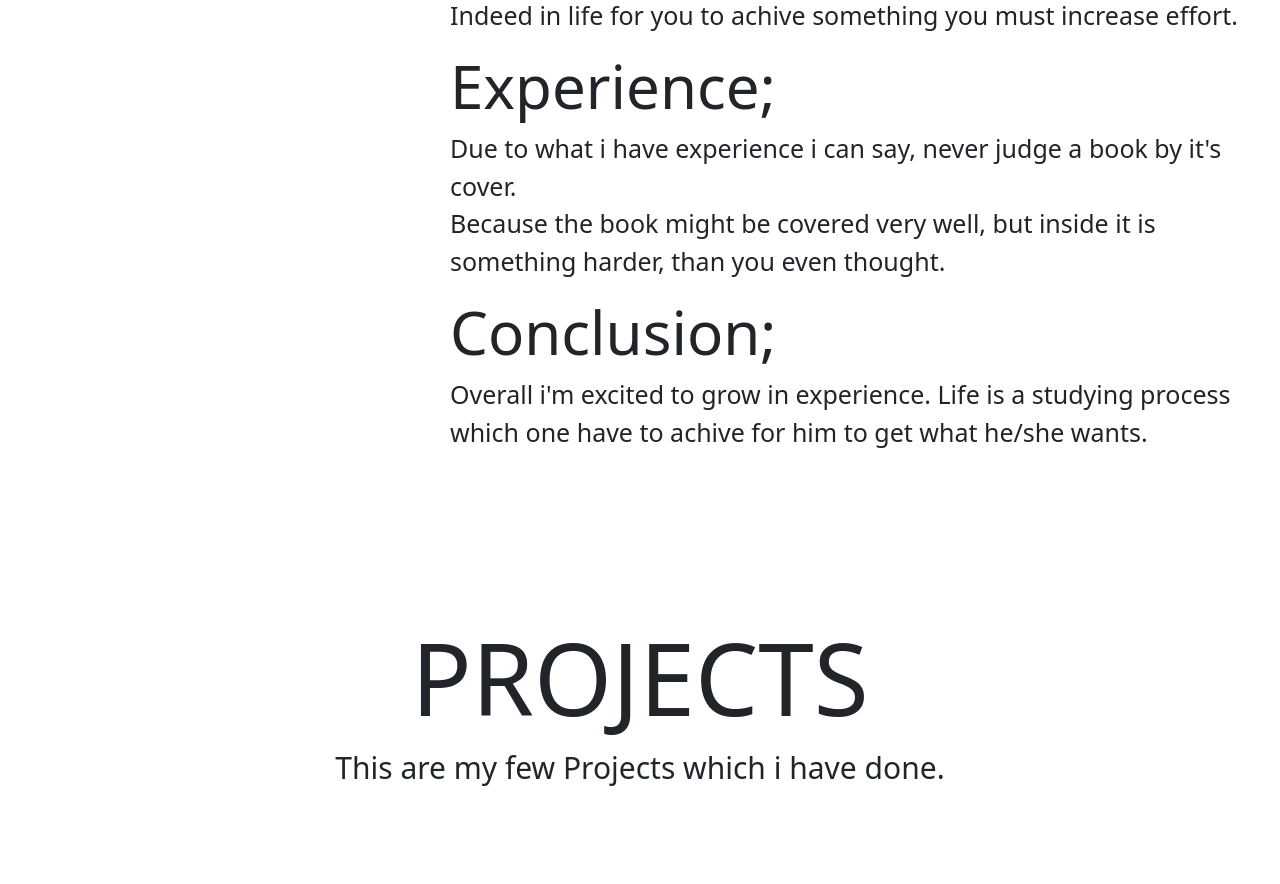
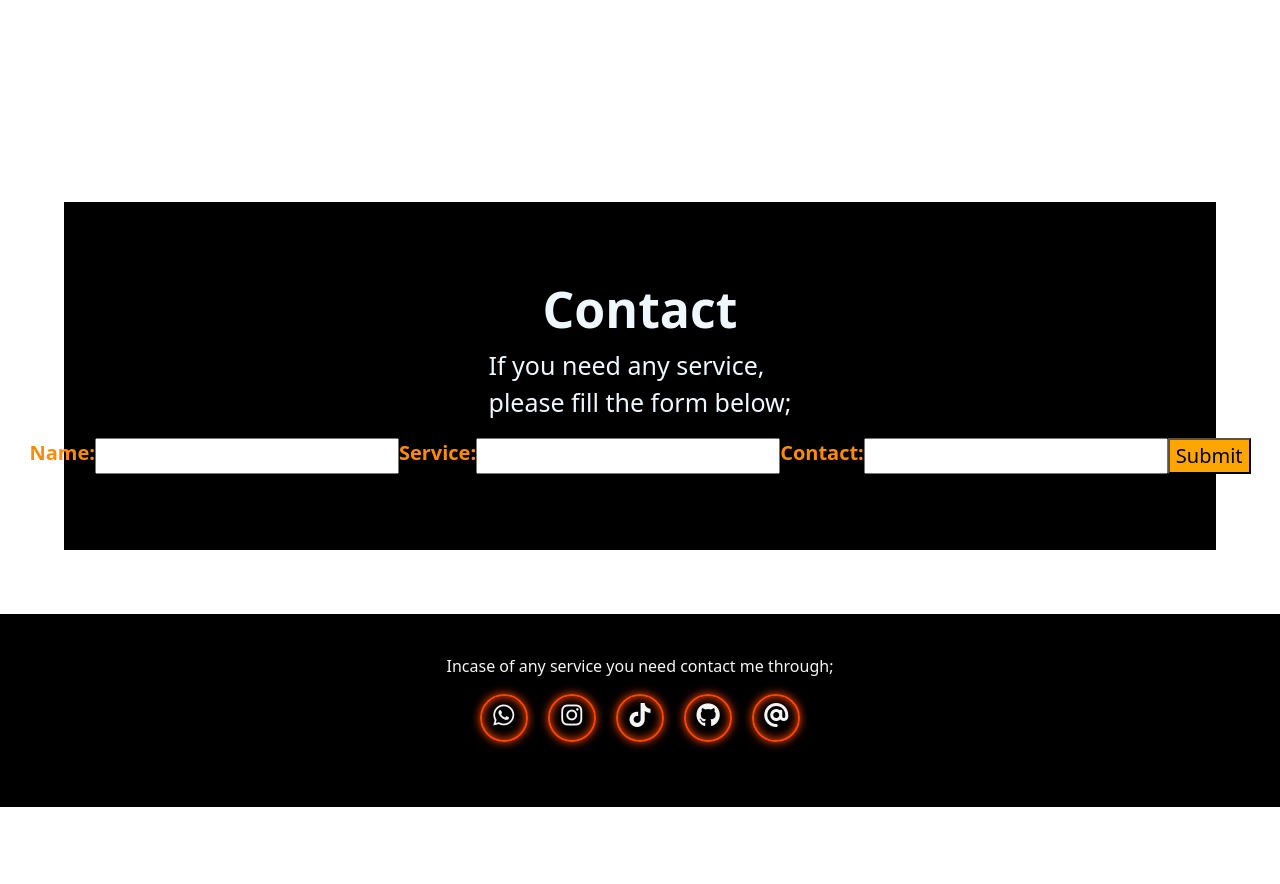
Before and after one commit to Elizabethcynthia/personal, a plain HTML site: page index.html in a window 1280 px wide. Shown: the part 2780-3664 px from the top of the page. After the commit the page ends 3587 px from the top, so only its background shows below. Drawn offline with nearby package versions, Linux system fonts and the light colour scheme.

Commit message:
first commit

```diff
--- a/index.css
+++ b/index.css
@@ -45,24 +45,17 @@ a:hover{
     background-color: black;
 }
 
-.about h1{
+.about{
     display: flex;
-    justify-content: center;
-    font-size: 100px;
+    margin: 5%;
 }
 
-.about h3{
-    padding-left: 450px;
-    font-size: 60px;
-}
-.about p{
-    padding-left: 450px;
-    font-size: 25px;
+.me{
+   padding-left: 50px;
 }
 
 .pic{
-    display: flex;
-    justify-content: center;
+    padding-left: 80px;
 }
 
 .projects{
@@ -71,7 +64,7 @@ a:hover{
 .projects h3{
     display: flex;
     justify-content: center;
-    font-size: 100px;
+    font-size: 60px;
 }
 
 .projects p{
@@ -89,46 +82,78 @@ a:hover{
 }
 
 .contact{
-    margin: 10%;
+    margin: 5%;
+    background-color: black;
+    color: aliceblue;
+    padding: 10px;
 }
 
 .contact h3{
     display: flex;
     justify-content: center;
-    font-size: 90px;
+    font-size: 50px;
     font-weight: bolder;
 }
 
 .contact p{
     display: flex;
     justify-content: center;
-    font-size: 30px;
+    font-size: 25px
 }
 
-.table{
+#form{
     display: flex;
     justify-content: center;
-    margin-left: auto;
-    margin-right: auto;
-    border-collapse: collapse;
-    width: 90%;
-    font-size: 35px;
+    color: darkorange;
+    font-weight: bolder;
+    font-size: 20px;
 }
 
-#text tr{
-    background-color: pink;
+#btn{
+    background-color: orange;
 }
 
-#text th{
-    padding-top: 12px;
-    padding-bottom: 12px;
-}
-#text td{
-    border: 1px;
-    padding: 8px;
+#btn:hover{
+    background-color: grey;
+    color: aqua;
 }
 
-#text tr:hover{
-    background-color: purple;
+.footer{
+    bottom: 0;
+    width: 100%;
+    padding: 40px 0;
+    background-color: black;
+    position: relative;
+}
+
+.footer p{
+    display: flex;
+    justify-content: center;
     color: whitesmoke;
 }
+.footer .social{
+    text-align: center;
+    padding-bottom: 25px;
+    color: whitesmoke;
+}
+
+.footer .social a{
+    font-size: 24px;
+    color: whitesmoke;
+    border: 2px solid orangered;
+    width: 48px;
+    height: 48px;
+    line-height: 38px;
+    display: inline-block;
+    text-align: center;
+    border-radius: 50%;
+    margin: 0 8px;
+    box-shadow: inset 0 0 10px orangered,0 0 10px orangered;
+    transition: 0.3s ease;
+}
+
+.footer .social a:hover{
+    transform: scale(1.2)translateY(-10px);
+    color: aqua;
+    border: 2px solid pink;
+}
--- a/index.html
+++ b/index.html
@@ -7,6 +7,7 @@
         <!-- Bootstrap CDN library -->
         <link href="https://cdn.jsdelivr.net/npm/bootstrap@5.3.3/dist/css/bootstrap.min.css" rel="stylesheet" integrity="sha384-QWTKZyjpPEjISv5WaRU9OFeRpok6YctnYmDr5pNlyT2bRjXh0JMhjY6hW+ALEwIH" crossorigin="anonymous">
         <link rel="stylesheet" href="index.css">
+        <link rel="stylesheet" href="https://cdnjs.cloudflare.com/ajax/libs/font-awesome/6.5.2/css/all.min.css" integrity="sha512-SnH5WK+bZxgPHs44uWIX+LLJAJ9/2PkPKZ5QiAj6Ta86w+fsb2TkcmfRyVX3pBnMFcV7oQPJkl9QevSCWr3W6A==" crossorigin="anonymous" referrerpolicy="no-referrer" />
     </head>
     <body>
         <main class="container">
@@ -32,15 +33,15 @@
         <div class="image">
           <img src="16515.jpg" alt="" height="500vh">
         </div>
+        </main>
 
-        </main>
        <section class="about" id="about">
-        <h1>About me</h1>
 
         <div class="pic">
-          <img src="17165.jpg" alt="" width="900vh" height="750vh">
+          <img src="17165.jpg" alt="" width="450vh" height="550vh">
         </div>
-
+        <div class="me">
+          <h3>About me</h3>
           <p>Hi there i'm cynthia- a student,a web developer and one who loves nature and a dancer to. </p>
           <p>Thanks for dropping by!</p>
           <h3>What i do;</h3>
@@ -51,6 +52,8 @@
           <p>Due to what i have experience i can say, never judge a book by it's cover. <br>Because the book might be covered very well, but inside it is something harder, than you even thought.</p>
           <h3>Conclusion;</h3>
           <p>Overall i'm excited to grow in experience. Life is a studying process which one have to achive for him to get what he/she wants.</p>
+
+        </div>
        </section>
 
        <section class="projects" id="projects">
@@ -84,29 +87,38 @@
               </div>
             </div>
           </section>
-          <p>My goal is to create many projects,and even to build a portfolio of my family.</p>
        </section>
 
        <section class="contact" id="contact">
          <div class="contact">
            <h3>Contact</h3>
-           <p>For more clarification you can contact me on my;</p>
-             <div class="table">
-               <table id="text">
-                <tr>
-                  <th>Phone no.</th>
-                  <th>Email</th>
-                </tr>
-                  <tr>
-                    <td>0113526325</td>
-                    <td>elizabethcynthia265@gmail.com</td>
-                  </tr>
-               </table>
-             </div>
-             <p>Thank you for following up On me, <br>more blessings on you.</p>
+           <div class="input-box">
+            <p>If you need any service, <br>please fill the form below;</p>
+             <form action="" id="form">
+              <label for="myName">Name:</label>
+              <input type="text" name="name"  id="myName">
+              <label for="myService">Service:</label>
+              <input type="text" name="name" id="myService">
+              <label for="myContact">Contact:</label>
+              <input type="text" name="name" id="myContact">
+              <button id="btn" type="submit">Submit</button>
+             </form>
+           </div>
+
          </div>
        </section>
+
+       <footer class="footer">
+        <p>Incase of any service you need contact me through;</p>
+          <div class="social">
+            <a href=""><i class="fa-brands fa-whatsapp"></i></a>
+            <a href=""><i class="fa-brands fa-instagram"></i></a>
+            <a href=""><i class="fa-brands fa-tiktok"></i></a>
+            <a href=""><i class="fa-brands fa-github"></i></a>
+            <a href="https://mail.google.com/mail/u/0/?tab=rm&ogbl#inbox"><i class="fa-solid fa-at"></i></a>
+          </div>
+       </footer>
         <!-- JavaScript library -->
-        <script src="https://cdn.jsdelivr.net/npm/bootstrap@5.3.3/dist/js/bootstrap.bun dle.min.js" integrity="sha384-YvpcrYf0tY3lHB60NNkmXc5s9fDVZLESaAA55NDzOxhy9GkcIdslK1eN7N6jIeHz" crossorigin="anonymous"></script>
+        <script src="index.js"></script>
     </body>
 </html>
--- /dev/null
+++ b/index.js
@@ -0,0 +1,17 @@
+let btn = document.getElementById("btn");
+let names = document.getElementById('myName');
+console.log(names);
+console.log(btn);
+btn.addEventListener('click',(e) => {
+e.preventDefault();
+alert(`hey, ${names.value} thanks for dropping by.`)
+})
+
+let x = document.getElementById("btn");
+let name = document.getElementById("myService");
+console.log(name);
+console.log(x);
+x.addEventListener('click',(e) => {
+    e.preventDefault();
+    alert(`your, ${name.value} is my command.`)
+})
```
